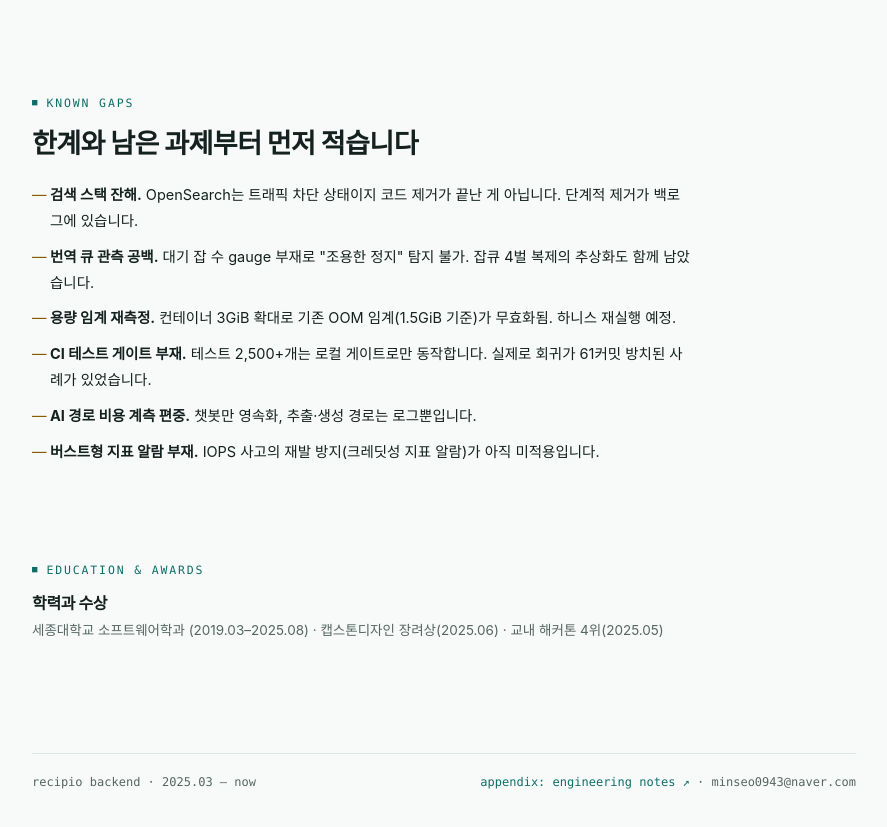
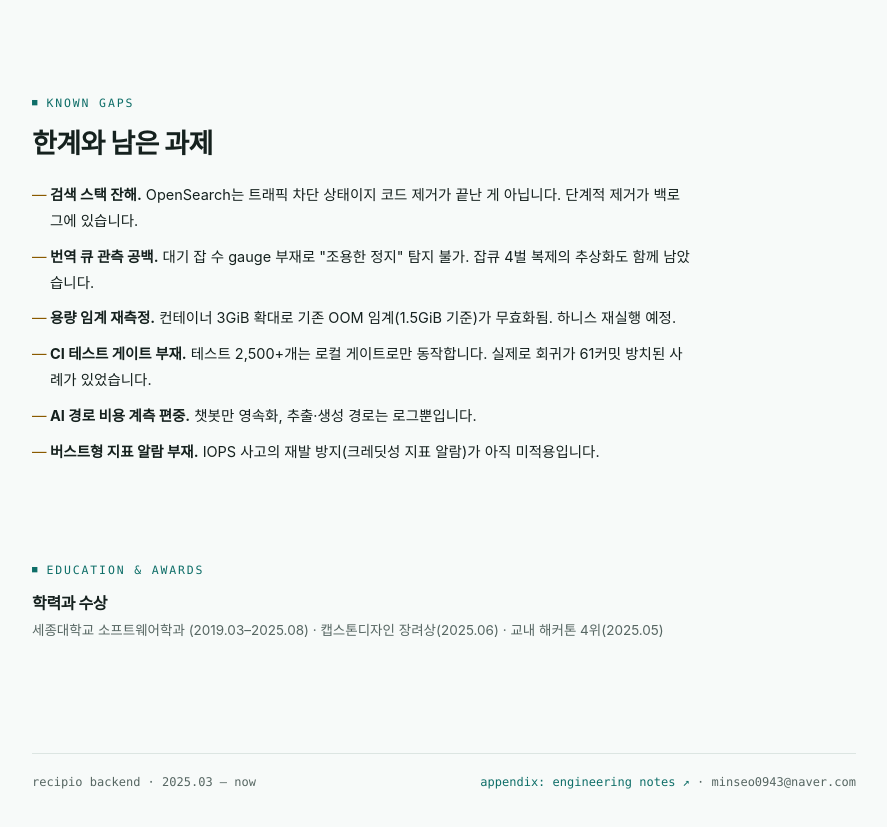
Before and after one commit to minseo0943/minseo0943.github.io, a plain HTML site: page index.html in a window 1280 px wide. Shown: the part 7308-8135 px from the top of the page, without its empty margins (196-1083 px from the left). Drawn offline with Linux system fonts and the light colour scheme.

Commit message:
fix: 한계 섹션 제목 정리 — 위치와 모순되는 '먼저 적습니다' 제거

```diff
--- a/index.html
+++ b/index.html
@@ -446,7 +446,7 @@ UPDATE recipe_translation_jobs
 
 <section id="limits">
   <div class="sec-eyebrow">Known Gaps</div>
-  <h2>한계와 남은 과제부터 먼저 적습니다</h2>
+  <h2>한계와 남은 과제</h2>
   <ul class="limits">
     <li><strong>검색 스택 잔해.</strong> OpenSearch는 트래픽 차단 상태이지 코드 제거가 끝난 게 아닙니다. 단계적 제거가 백로그에 있습니다.</li>
     <li><strong>번역 큐 관측 공백.</strong> 대기 잡 수 gauge 부재로 "조용한 정지" 탐지 불가. 잡큐 4벌 복제의 추상화도 함께 남았습니다.</li>
```
